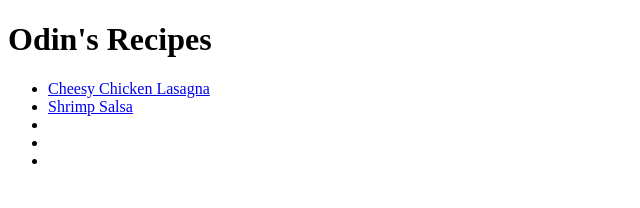
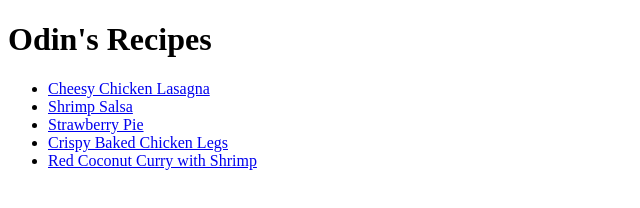
Before and after one commit to dave-prog/Project-Odessey, a plain HTML site: page index.html in a window 1280 px wide. Shown: the whole page, without its empty margins (0-640 px from the left). Drawn offline with Linux system fonts and the light colour scheme.

Commit message:
Labelled the links

```diff
--- a/index.html
+++ b/index.html
@@ -18,13 +18,13 @@
                 <a href="Pages/Shrimp Salsa.html">Shrimp Salsa</a>
             </li>
             <li>
-                <a href="Pages/Strwberry Pie.html"></a>
+                <a href="Pages/Strwberry Pie.html">Strawberry Pie</a>
             </li>
             <li>
-                <a href="Pages/Crispy Baked Chicken Legs.html"></a>
+                <a href="Pages/Crispy Baked Chicken Legs.html">Crispy Baked Chicken Legs</a>
             </li>
             <li>
-                <a href="Pages/Red Coconut Curry with Shrimp.html"></a>
+                <a href="Pages/Red Coconut Curry with Shrimp.html">Red Coconut Curry with Shrimp</a>
             </li>
         </ul>
     </body>
```
